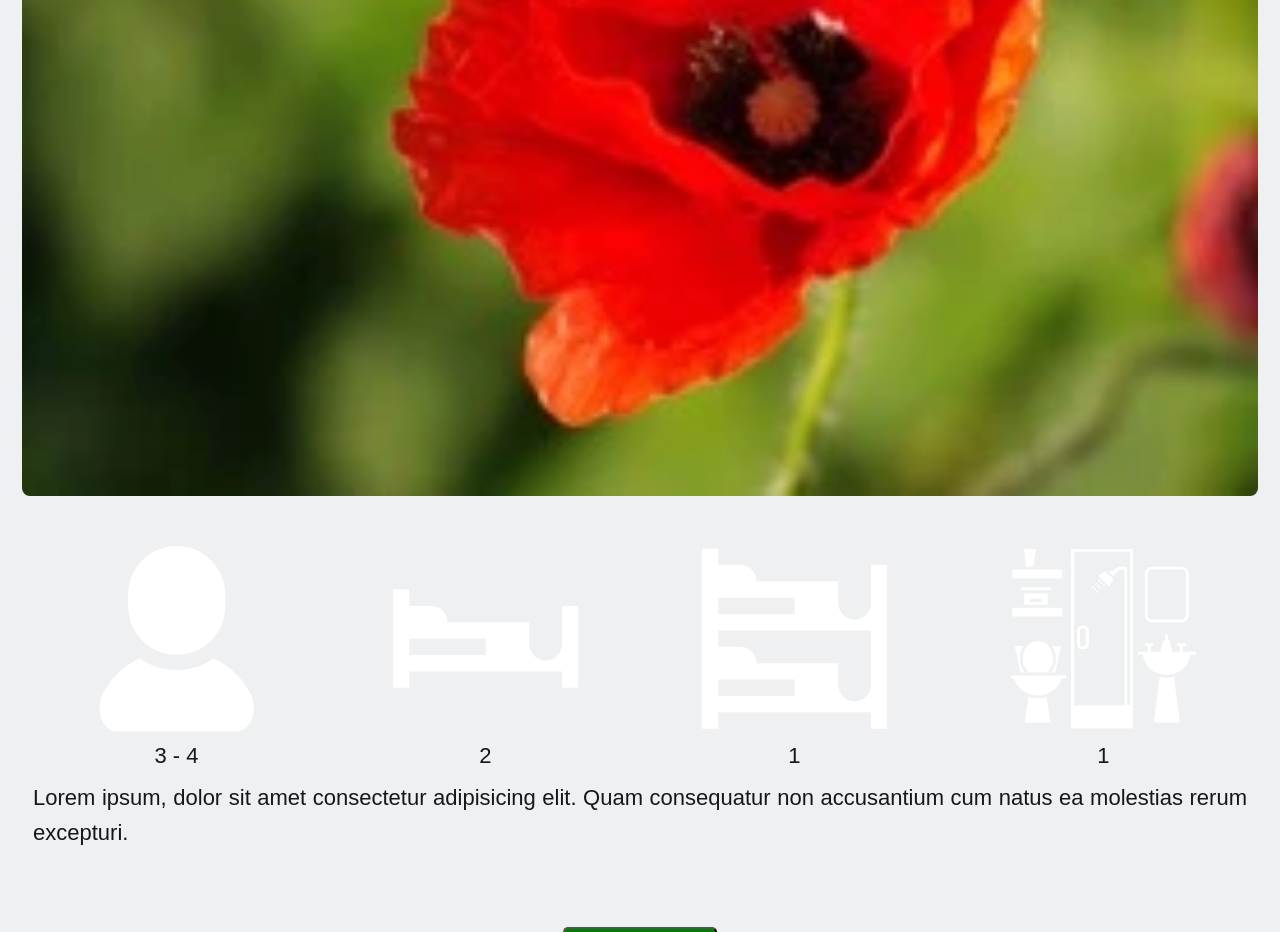
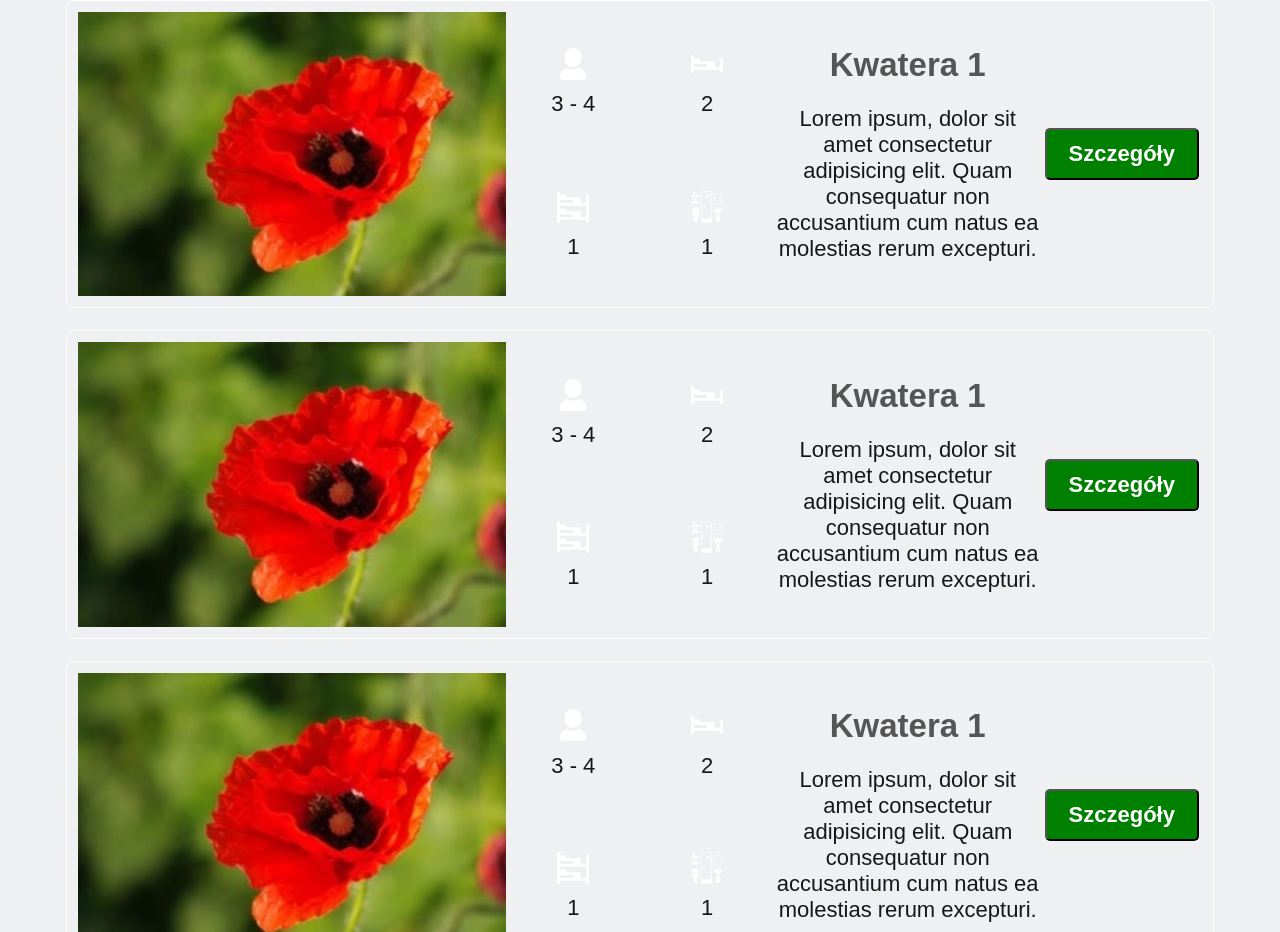
Before and after one commit to TDomagalski/nextjs-15-roomwork, a Next.js app: page /kwatery in a window 1280 px wide. Shown: the part 900-1832 px from the top of the page. Built offline with nearby package versions, Linux system fonts and the light colour scheme.

Commit message:
feat: page kwatery v+

```diff
--- a/src/app/globals.scss
+++ b/src/app/globals.scss
@@ -37,6 +37,24 @@ body {
   overflow-x: hidden;
 }
 
+h1,
+h2,
+h3,
+h4,
+h5,
+h6 {
+  color: var(--colorHBlack);
+}
+
+a {
+  color: inherit;
+  text-decoration: none;
+}
+
+img {
+  display: block;
+}
+
 body {
   color: var(--foreground);
   background: var(--background);
@@ -61,14 +79,14 @@ body {
       flex-direction: column;
       justify-content: flex-start;
       align-items: stretch;
-      padding: 2rem;
+      margin: 3rem 2rem;
 
       .title_description {
         flex-basis: 100%;
 
-        h2 {
+        h1 {
           margin: 1rem 0;
-          font-size: 1.8rem;
+          font-size: 2.4rem;
         }
 
         p {
@@ -106,20 +124,6 @@ body {
   box-sizing: border-box;
   padding: 0;
   margin: 0;
-}
-
-h1,
-h2,
-h3,
-h4,
-h5,
-h6 {
-  color: var(--colorHBlack);
-}
-
-a {
-  color: inherit;
-  text-decoration: none;
 }
 
 .contactButton,
--- a/src/app/kontakt/kontakt.module.scss
+++ b/src/app/kontakt/kontakt.module.scss
@@ -1,39 +1,3 @@
-section.row {
-  display: flex;
-  flex-direction: column;
-  margin: 3rem 1rem;
-
-  .column {
-    flex-basis: 100%;
-
-    img {
-      width: 100%;
-      max-width: 100%;
-      height: auto;
-      border-radius: 8px;
-    }
-
-    .contact_title,
-    .contact_info {
-      margin: 2rem 0;
-
-      h2 {
-        margin: 1rem 0;
-        font-size: 1.8rem;
-      }
-
-      span {
-        display: block;
-        margin: 0.5rem 0;
-      }
-    }
-
-    .contact_info {
-      margin: 2rem 0 0 0;
-    }
-  }
-}
-
 .google_map {
   width: 100%;
   display: contents;
@@ -46,33 +10,7 @@ section.row {
 }
 
 // RWD dla dużych ekranów
-@media (min-width: var(--breakpointMedium)) {
-  section.row {
-    flex-direction: row;
-    flex-wrap: nowrap;
-    justify-content: space-between;
-    margin: 3rem;
-
-    &:last-of-type {
-      margin: 3rem;
-    }
-
-    .column {
-      flex-basis: 48%;
-      display: flex;
-      flex-direction: column;
-      justify-content: center;
-      align-items: flex-start;
-
-      // img {}
-      // h2 {}
-
-      .contact_info {
-        margin: 2rem 0;
-      }
-    }
-  }
-
+@media (min-width: 768px) {
   .google_map {
     iframe {
       height: 600px;
--- a/src/app/kontakt/page.jsx
+++ b/src/app/kontakt/page.jsx
@@ -17,7 +17,7 @@ export default function Kontakt() {
         </div>
         <div className='title_description'>
           <div className={styles.contact_title}>
-            <h2>Kontakt</h2>
+            <h1>Kontakt</h1>
             <span>Skontaktuj się z nami</span>
           </div>
           <div className={styles.contact_info}>
--- a/src/app/kwatery/page.jsx
+++ b/src/app/kwatery/page.jsx
@@ -16,21 +16,22 @@ export default function Rooms() {
           <Image alt='Image' src='/global/img.webp' width={1072} height={712} />
         </div>
         <div className='title_description'>
-          <h2>Kwatery</h2>
+          <h1>Kwatery pracownicze</h1>
           <p>Oto nasze kwatery pracownicze wraz ze szczegółami</p>
         </div>
       </section>
 
-      <section className={`${styles.row} ${styles.row_room}`}>
-        <div className={`${styles.column} ${styles.column_cover}`}>
+      <section className={styles.section}>
+        <div className={styles.room}>
+          <div className={`${styles.segment}, ${styles.segment_image}`}>
             <Image
               alt='Image'
               src='/kwatery/img-mini.webp'
-            width={268}
-            height={178}
+              width={201}
+              height={134}
             />
           </div>
-        <div className={`${styles.column} ${styles.column_info}`}>
+          <div className={`${styles.segment}, ${styles.segment_info}`}>
             <div className={styles.info_icons}>
               <div>
                 <RoomPersonIcon />
@@ -50,6 +51,7 @@ export default function Rooms() {
               </div>
             </div>
             <div className={styles.info_description}>
+              <h2>Kwatera 1</h2>
               <p>
                 Lorem ipsum, dolor sit amet consectetur adipisicing elit. Quam
                 consequatur non accusantium cum natus ea molestias rerum
@@ -57,23 +59,23 @@ export default function Rooms() {
               </p>
             </div>
           </div>
-        <div className={styles.column_more_info}>
+          <div className={`${styles.segment}, ${styles.segment_btn}`}>
             <button className='infoButton'>
               <span>Szczegóły</span>
             </button>
           </div>
-      </section>
+        </div>
 
-      <section className={`${styles.row} ${styles.row_room}`}>
-        <div className={`${styles.column} ${styles.column_cover}`}>
+        <div className={styles.room}>
+          <div className={`${styles.segment}, ${styles.segment_image}`}>
             <Image
               alt='Image'
               src='/kwatery/img-mini.webp'
-            width={268}
-            height={178}
+              width={201}
+              height={134}
             />
           </div>
-        <div className={`${styles.column} ${styles.column_info}`}>
+          <div className={`${styles.segment}, ${styles.segment_info}`}>
             <div className={styles.info_icons}>
               <div>
                 <RoomPersonIcon />
@@ -93,6 +95,7 @@ export default function Rooms() {
               </div>
             </div>
             <div className={styles.info_description}>
+              <h2>Kwatera 1</h2>
               <p>
                 Lorem ipsum, dolor sit amet consectetur adipisicing elit. Quam
                 consequatur non accusantium cum natus ea molestias rerum
@@ -100,23 +103,23 @@ export default function Rooms() {
               </p>
             </div>
           </div>
-        <div className={styles.column_more_info}>
+          <div className={`${styles.segment}, ${styles.segment_btn}`}>
             <button className='infoButton'>
               <span>Szczegóły</span>
             </button>
           </div>
-      </section>
+        </div>
 
-      <section className={`${styles.row} ${styles.row_room}`}>
-        <div className={`${styles.column} ${styles.column_cover}`}>
+        <div className={styles.room}>
+          <div className={`${styles.segment}, ${styles.segment_image}`}>
             <Image
               alt='Image'
               src='/kwatery/img-mini.webp'
-            width={268}
-            height={178}
+              width={201}
+              height={134}
             />
           </div>
-        <div className={`${styles.column} ${styles.column_info}`}>
+          <div className={`${styles.segment}, ${styles.segment_info}`}>
             <div className={styles.info_icons}>
               <div>
                 <RoomPersonIcon />
@@ -136,6 +139,7 @@ export default function Rooms() {
               </div>
             </div>
             <div className={styles.info_description}>
+              <h2>Kwatera 1</h2>
               <p>
                 Lorem ipsum, dolor sit amet consectetur adipisicing elit. Quam
                 consequatur non accusantium cum natus ea molestias rerum
@@ -143,10 +147,55 @@ export default function Rooms() {
               </p>
             </div>
           </div>
-        <div className={styles.column_more_info}>
+          <div className={`${styles.segment}, ${styles.segment_btn}`}>
             <button className='infoButton'>
               <span>Szczegóły</span>
             </button>
+          </div>
+        </div>
+
+        <div className={styles.room}>
+          <div className={`${styles.segment}, ${styles.segment_image}`}>
+            <Image
+              alt='Image'
+              src='/kwatery/img-mini.webp'
+              width={201}
+              height={134}
+            />
+          </div>
+          <div className={`${styles.segment}, ${styles.segment_info}`}>
+            <div className={styles.info_icons}>
+              <div>
+                <RoomPersonIcon />
+                <span>3 - 4</span>
+              </div>
+              <div>
+                <RoomBedIcon />
+                <span>2</span>
+              </div>
+              <div>
+                <RoomDoubleBedIcon />
+                <span>1</span>
+              </div>
+              <div>
+                <RoomBathroomIcon />
+                <span>1</span>
+              </div>
+            </div>
+            <div className={styles.info_description}>
+              <h2>Kwatera 1</h2>
+              <p>
+                Lorem ipsum, dolor sit amet consectetur adipisicing elit. Quam
+                consequatur non accusantium cum natus ea molestias rerum
+                excepturi.
+              </p>
+            </div>
+          </div>
+          <div className={`${styles.segment}, ${styles.segment_btn}`}>
+            <button className='infoButton'>
+              <span>Szczegóły</span>
+            </button>
+          </div>
         </div>
       </section>
     </>
--- a/src/app/kwatery/rooms.module.scss
+++ b/src/app/kwatery/rooms.module.scss
@@ -1,53 +1,39 @@
-section.row {
+.section {
+  .room {
     display: flex;
     flex-direction: column;
     margin: 3rem 1rem;
-
-  + section.row_room {
     padding: 0.5rem;
     border: 1px solid white;
     border-radius: 8px;
+
+    .segment {
+      flex-basis: 100%;
     }
 
-  .column {
+    .segment_image {
       flex-basis: 100%;
-
       img {
         width: 100%;
         height: auto;
-      border-radius: 8px;
-    }
-
-    h2 {
-      margin: 1rem 0;
-      font-size: 1.8rem;
-    }
-
-    p {
-      margin-bottom: 1rem;
-      font-size: 1rem;
-      line-height: 1.6;
-
-      a {
-        color: #0070f3;
-        text-decoration: none;
-      }
       }
     }
 
-  .column_cover {
+    .segment_info {
       flex-basis: 100%;
-  }
-
-  .column_info {
       display: flex;
       flex-direction: column;
       justify-content: center;
       align-items: stretch;
       margin: 2rem 0;
 
+      .info_title {
+        margin-bottom: 1rem;
+        text-align: center;
+      }
+
       .info_icons {
-      flex-basis: 100%;
+        width: 100%;
         display: flex;
         justify-content: space-around;
         align-items: center;
@@ -60,104 +46,102 @@ section.row {
 
           svg {
             fill: #fff;
-        }
-
-        span {
-          margin-top: 0.5rem;
+            margin-bottom: 0.5rem;
           }
         }
       }
 
       .info_description {
         text-align: justify;
-      padding: 0.5rem;
+        margin: 2rem 1rem 0;
+
+        h2 {
+          margin-bottom: 0.5rem;
+        }
       }
     }
 
-  .column_more_info {
+    .segment_btn {
+      flex-basis: 100%;
       display: flex;
       justify-content: center;
       align-items: center;
+      margin-bottom: 1rem;
+    }
   }
 }
 
 // RWD dla dużych ekranów
-@media (min-width: var(--breakpointMedium)) {
-  section.row {
+@media (min-width: 768px) {
+  .section {
+    .room {
       flex-direction: row;
       flex-wrap: nowrap;
       justify-content: space-between;
-    margin: 3rem;
+      margin: 1rem 3rem;
 
-    &:last-of-type {
-      margin: 3rem;
+      .segment {
+        flex-basis: 30%;
       }
 
-    .column_cover {
+      .segment_image {
         flex-basis: auto;
-
+        width: 450px;
         img {
           width: 100%;
+          height: auto;
         }
       }
 
-    .column {
-      flex-basis: 48%;
-      display: flex;
-      flex-direction: column;
-      justify-content: center;
-      align-items: flex-start;
-
-      // img {}
-      // h2 {}
-
-      // p {
-      //   a {
-      //     &:hover {
-      //       text-decoration: underline;
-      //     }
-      //   }
-      // }
-    }
-
-    .column_info {
-      display: flex;
-      justify-content: center;
-      align-items: center;
-      margin: 2rem 0;
+      .segment_info {
+        flex-basis: 50%;
+        flex-direction: row;
+        flex-wrap: wrap;
+        margin: 0;
 
         .info_icons {
-        flex-basis: 100%;
+          flex-basis: 50%;
           display: flex;
+          flex-wrap: wrap;
           justify-content: space-around;
           align-items: center;
 
           > div {
-          width: 15%;
+            width: 30%;
+            margin: 1rem;
             display: flex;
             flex-direction: column;
             align-items: center;
 
             svg {
               fill: #fff;
-          }
-
-          span {
-            margin-top: 0.5rem;
+              width: 40%;
             }
           }
         }
 
         .info_description {
-        text-align: justify;
-        padding: 0.5rem;
+          flex-basis: 50%;
+          text-align: center;
+          margin: 0;
+          display: flex;
+          flex-direction: column;
+          justify-content: center;
+          align-items: center;
+
+          h2 {
+            margin-bottom: 1rem;
+          }
         }
       }
 
-    .column_more_info {
+      .segment_btn {
+        flex-basis: 15%;
         display: flex;
         justify-content: center;
         align-items: center;
+        margin-bottom: 0;
       }
     }
   }
+}
--- a/src/app/page.module.scss
+++ b/src/app/page.module.scss
@@ -1,22 +1,12 @@
-section.row {
+.section {
+  margin: 3rem 1rem;
+
+  .container {
     display: flex;
     flex-direction: column;
-  margin: 3rem 1rem;
 
-  &:last-of-type {
-    margin: 0 1rem 3rem 1rem;
-  }
-
-  .column {
+    .segment {
       flex-basis: 100%;
-
-    &:first-child {
-      order: 2;
-    }
-
-    &:last-child {
-      order: 1;
-    }
 
       img {
         width: 100%;
@@ -42,40 +32,26 @@ section.row {
       }
     }
   }
+}
 
 // RWD dla dużych ekranów
-// @media (min-width: 768px) {
-//   section.row {
-//     flex-direction: row;
-//     flex-wrap: nowrap;
-//     justify-content: space-between;
-//     margin: 3rem;
+@media (min-width: 768px) {
+  .section {
+    .container {
+      flex-direction: row;
+      justify-content: space-around;
+      align-items: center;
+      margin: 3rem 1rem;
 
-//     .column {
-//       flex-basis: 48%;
-//       display: flex;
-//       flex-direction: column;
-//       justify-content: center;
-//       align-items: flex-start;
+      .segment {
+        flex-basis: 45%;
 
-//       &:first-child {
-//         order: 2;
-//       }
-
-//       &:last-child {
-//         order: 1;
-//       }
-
-//       // img {}
-//       // h2 {}
-
-//       // p {
-//       //   a {
-//       //     &:hover {
-//       //       text-decoration: underline;
-//       //     }
-//       //   }
-//       // }
-//     }
-//   }
+        // img {}
+        // h2 { }
+        // p {
+        //   a {}
         // }
+      }
+    }
+  }
+}
```
Also changed, not shown: src/app/page.jsx (+33 -18 lines). Lines whose indentation alone changed are shown as unchanged.
